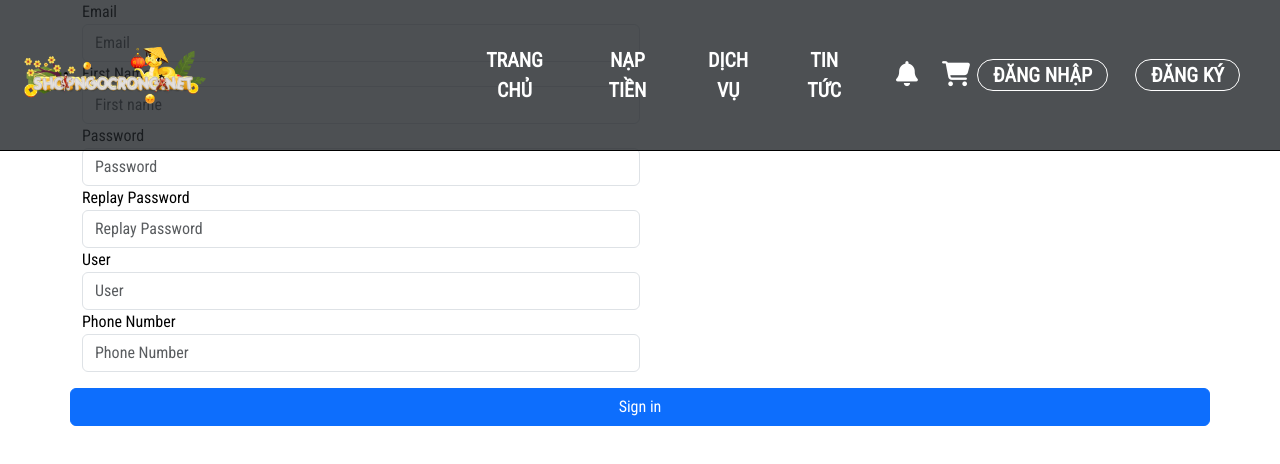
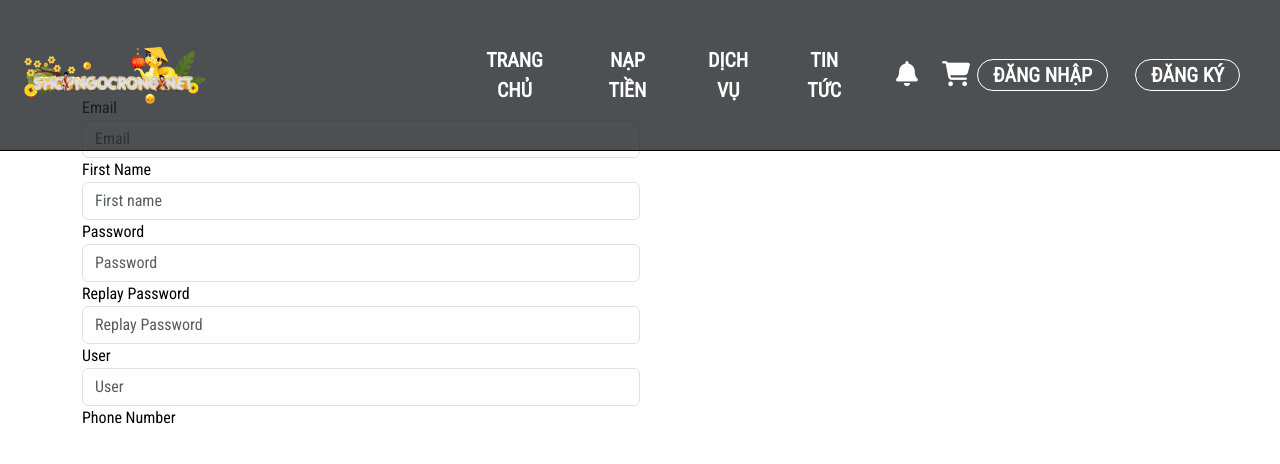
Before and after one commit to Trungduzi/fenrobytrungduzi, a React (Vite) app: page /signin in a window 1280 px wide. Shown: the top 464 px of the page. Built offline with nearby package versions, Linux system fonts and the light colour scheme.

Commit message:
update lên web hôm 15/08/2025 22:14

```diff
--- a/pages/login.jsx
+++ b/pages/login.jsx
@@ -36,7 +36,7 @@ export default function Login() {
     };
 
     return (
-        <div className="bg-gray-100 min-h-screen flex items-center justify-center">
+        <div className="bg-gray-100 min-h-screen flex items-center justify-center" style={{ position: "relative", top: "12vh" }}>
             <div className="w-full max-w-xs">
                 <form onSubmit={handleSubmit} className="bg-white shadow-md rounded px-8 pt-6 pb-8 mb-4">
                     <div className="mb-4">
--- a/pages/signin.jsx
+++ b/pages/signin.jsx
@@ -54,7 +54,7 @@ export default function Signin() {
     };
 
     return (
-        <div className="Signin">
+        <div className="Signin" style={{ position: "relative", top: "12vh" }}>
             <form onSubmit={handleSubmit}>
                 <div className="container">
                     <div className="row">
--- a/pages/slider.scss
+++ b/pages/slider.scss
@@ -14,7 +14,7 @@ a {
     position: relative;
     gap: 20px;
     color: white;
-    top: 20vh;
+    top: 17vh;
 }
 
 /* Flex 2 cột */
@@ -200,7 +200,6 @@ a {
 
 @media(max-width: 800px) {
     .container-main {
-
-        top: 12vh;
+        top: 11vh;
     }
 }
```
